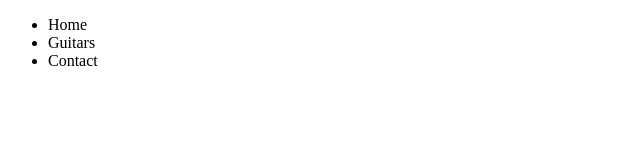
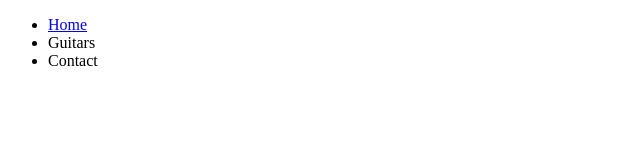
Before and after one commit to KIVERSEN86/Guitars, a plain HTML site: page index.html in a window 1280 px wide. Shown: the full height of the page, 0-640 px from the left. Drawn offline with Linux system fonts and the light colour scheme.

Commit message:
Update index.html

```diff
--- a/index.html
+++ b/index.html
@@ -7,7 +7,7 @@
     <header>
       <nav>
         <ul>
-          <li><a href="index.html"></a>Home</li>
+          <li><a href="index.html">Home</a></li>
           <li>Guitars</li>
           <li>Contact</li>
         </ul>
```
